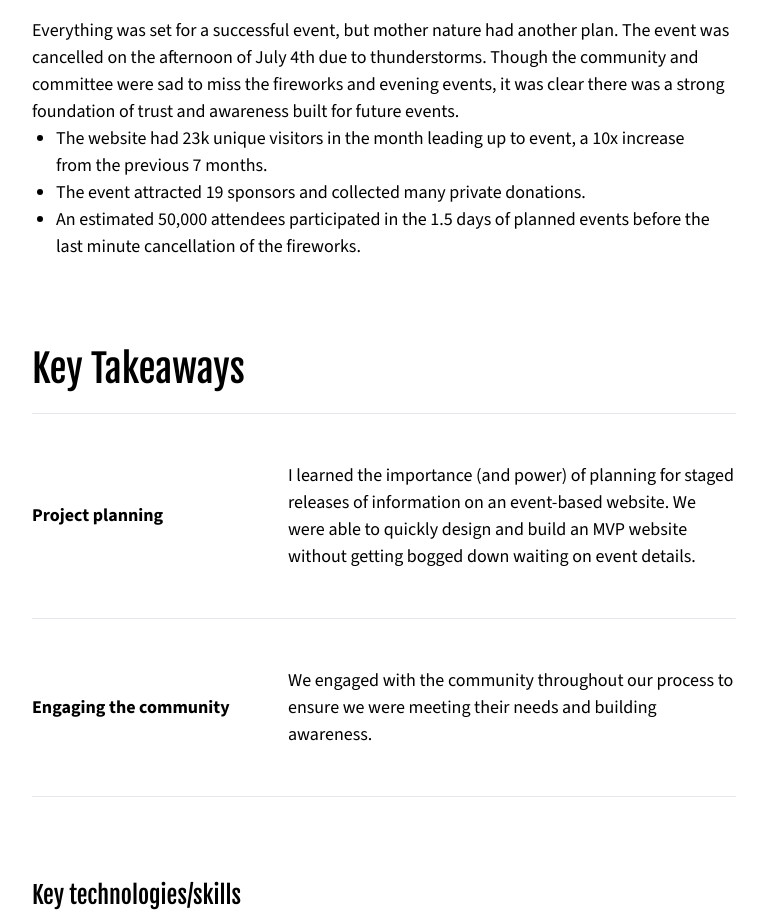
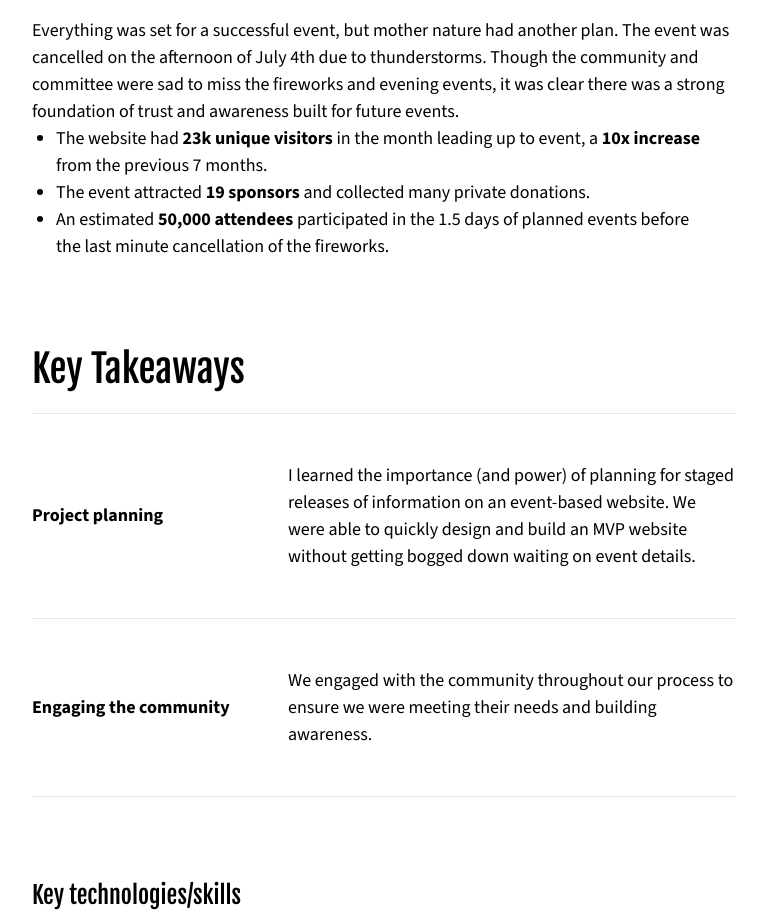
Before and after one commit to mshoemaker1/MyPortfolio, a Next.js app: page /projects/richfield-july-4 in a window 1280 px wide. Shown: the part 3342-4264 px from the top of the page, without its empty margins (256-1023 px from the left). Built offline with nearby package versions, Linux system fonts and the light colour scheme.

Commit message:
bold text

```diff
--- a/app/projects/richfield-july-4/page.tsx
+++ b/app/projects/richfield-july-4/page.tsx
@@ -85,14 +85,26 @@ export default function RichfieldJuly4() {
           ]}
           disableBottomPadding
         />
-        <SectionBullets
-          points={[
-            "The website had 23k unique visitors in the month leading up to event, a 10x increase from the previous 7 months.",
-            "The event attracted 19 sponsors and collected many private donations.",
-            "An estimated 50,000 attendees participated in the 1.5 days of planned events before the last minute cancellation of the fireworks.",
-          ]}
-          disableBottomPadding
-        />
+        <div className={`flex flex-col px-10 md:flex-row md:px-72`}>
+          <ul className="list-disc px-6">
+            <li>
+              The website had{" "}
+              <span className="font-bold">23k unique visitors</span> in the
+              month leading up to event, a{" "}
+              <span className="font-bold">10x increase</span> from the previous
+              7 months.
+            </li>
+            <li>
+              The event attracted <span className="font-bold">19 sponsors</span>{" "}
+              and collected many private donations.
+            </li>
+            <li>
+              An estimated <span className="font-bold">50,000 attendees</span>{" "}
+              participated in the 1.5 days of planned events before the last
+              minute cancellation of the fireworks.
+            </li>
+          </ul>
+        </div>
       </div>
       <Takeaways data={projectData!.takeaways} />
       <Section header="Key technologies/skills" disableBottomPadding />
--- a/app/projects/trapped-downtown/page.tsx
+++ b/app/projects/trapped-downtown/page.tsx
@@ -55,15 +55,17 @@ export default function TrappedDowntown() {
             "Updating the footer to add relevant information and quick links in order to help users navigate the website.",
           ]}
         />
-        <Section
-          header="Impact"
-          content={[
-            "I worked with a developer to implement the designs. The redesigned website launched on May 3rd and resulted in a 16% increase in unique visitors in the following 2 months (comparing June/July 2023 to June/July 2024) and a 46% increase in bookings in the same period.",
-          ]}
-          disableBottomPadding
-        />
-        <div className="px-10 mt-4 md:px-72">
-          <p className="italic">
+        <Section header="Impact" disableBottomPadding />
+        <div className="px-10 md:px-72">
+          <p>
+            I worked with a developer to implement the designs. The redesigned
+            website launched on May 3rd and resulted in a{" "}
+            <span className="font-bold">16% increase</span> in unique visitors
+            in the following 2 months (comparing June/July 2023 to June/July
+            2024) and a <span className="font-bold">46% increase</span> in
+            bookings in the same period.
+          </p>
+          <p className="italic mt-4">
             “The website redesign gives us a renewed sense of excitement for our
             business's potential growth!”
           </p>
```
